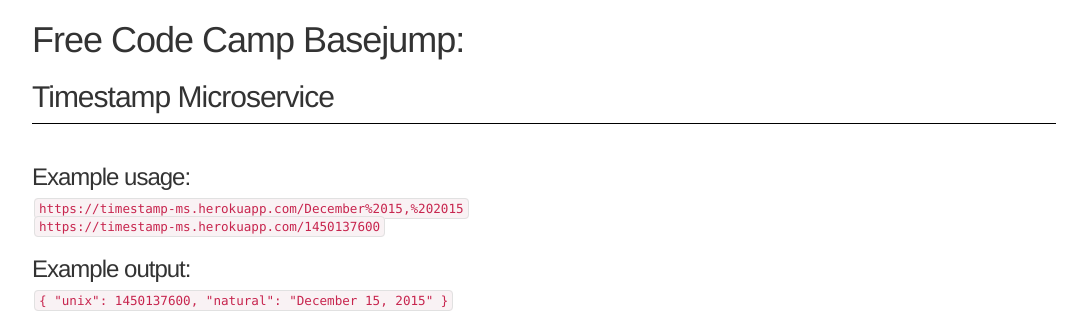
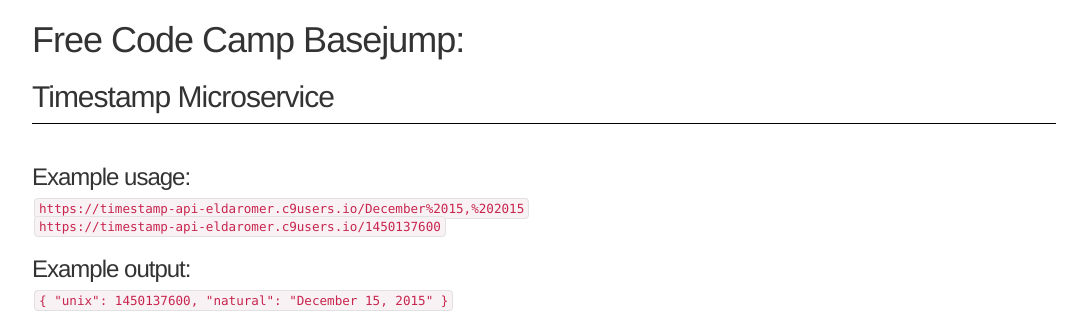
Before and after one commit to eldaromer/timestamp-api, a website: page public/index.html in a window 1280 px wide. Shown: the top 328 px of the page, without its empty margins (96-1183 px from the left). Drawn offline with nearby package versions, Linux system fonts and the light colour scheme.

```diff
--- a/public/index.html
+++ b/public/index.html
@@ -46,8 +46,8 @@
     <br>
     <div class = "content-section">
         <h3>Example usage:</h3>
-        <code>https://timestamp-ms.herokuapp.com/December%2015,%202015</code><br>
-        <code>https://timestamp-ms.herokuapp.com/1450137600</code>
+        <code>https://timestamp-api-eldaromer.c9users.io/December%2015,%202015</code><br>
+        <code>https://timestamp-api-eldaromer.c9users.io/1450137600</code>
         <h3>Example output:</h3>
         <code>
             {
```
